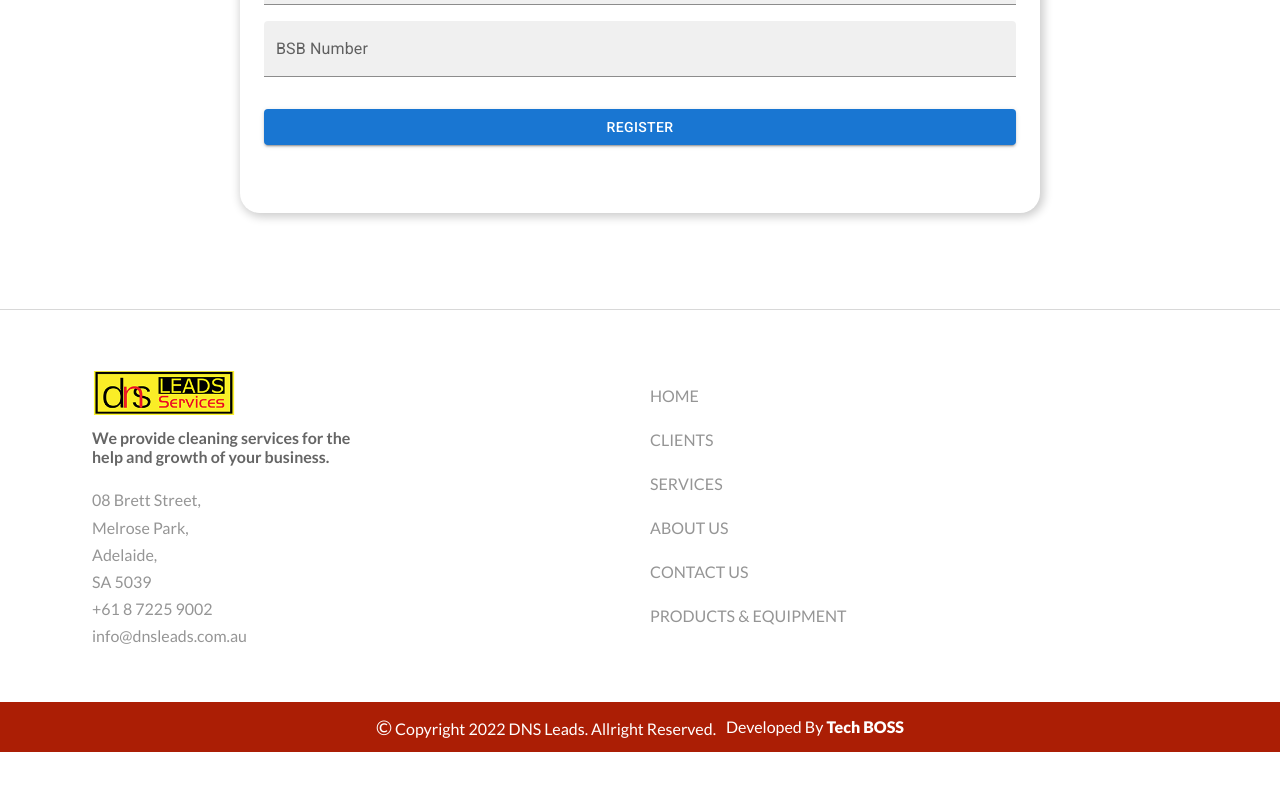
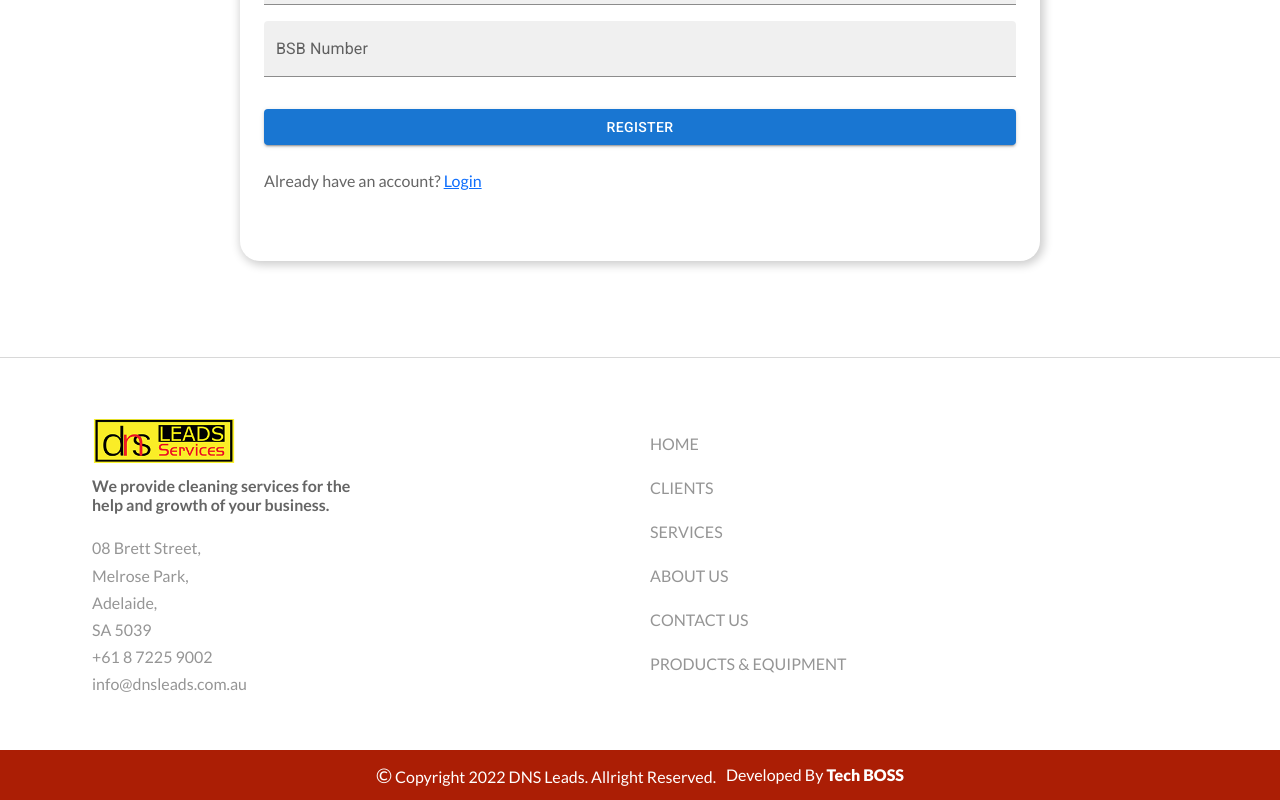
Before and after one commit to ENZY-T/DnsLeads-React-Flask, a React (Create React App) app: page /register in a window 1280 px wide. Shown: the part 1332-2132 px from the top of the page. Before the commit the page ends 2084 px from the top, so only its background shows below. Built offline with nearby package versions, Linux system fonts and the light colour scheme.

Commit message:
edited register page

```diff
--- a/src/pages/Register.js
+++ b/src/pages/Register.js
@@ -1,6 +1,7 @@
 import { Button, FormControl, InputLabel, MenuItem, Select, TextField } from '@mui/material';
 import React from 'react';
 import { useState } from 'react';
+import { Link } from 'react-router-dom';
 import { bankList } from '../GlobalData';
 
 function Register() {
@@ -80,9 +81,12 @@ function Register() {
                             <TextField className="w-100 my-2" variant="filled" label="Account Name" />
                             <TextField className="w-100 my-2" type="number" variant="filled" label="Account Number" />
                             <TextField className="w-100 my-2" type="number" variant="filled" label="BSB Number" />
-                            <Button variant="contained" className="w-100 mt-4">
+                            <Button variant="contained" className="w-100 my-4">
                                 Register
                             </Button>
+                            <p>
+                                Already have an account? <Link to="/login">Login</Link>{' '}
+                            </p>
                         </div>
                     </div>
                 </div>
```
